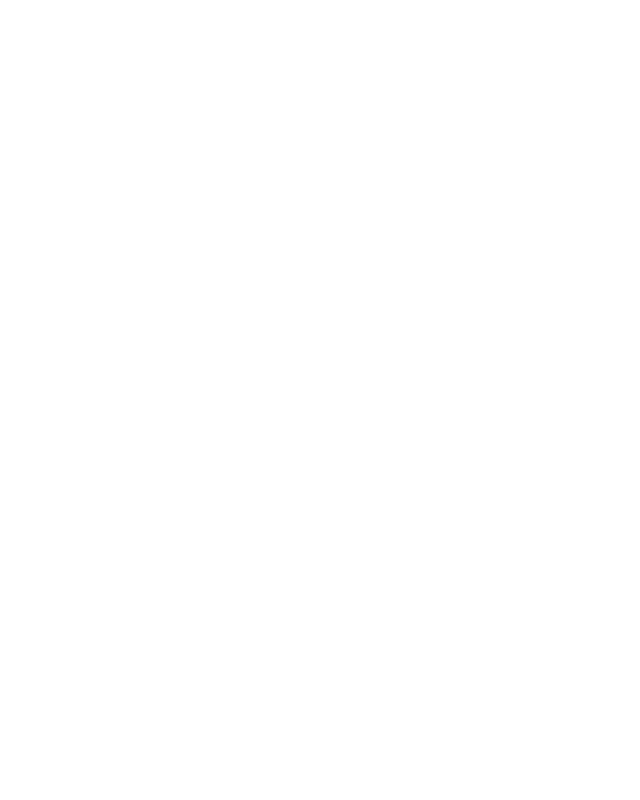
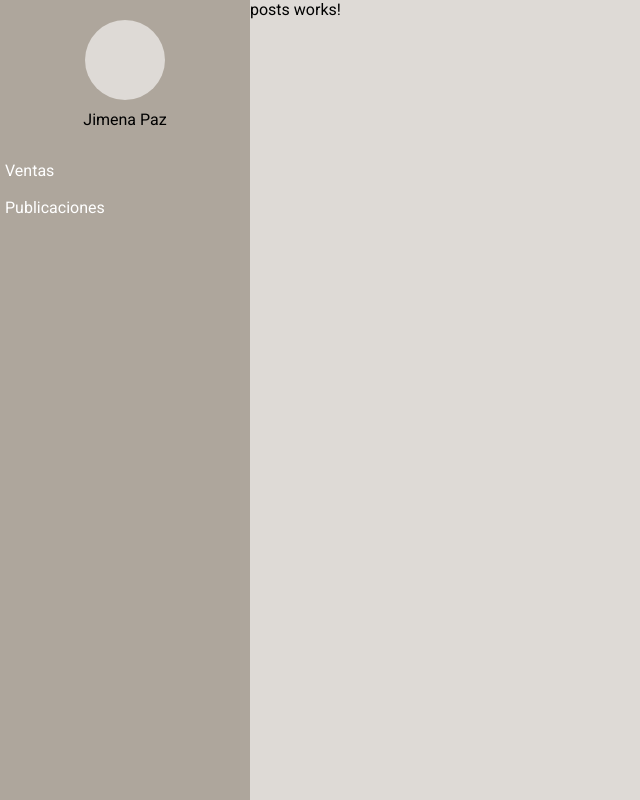
Before and after one commit to LeoPopolo/UltimoOjoWeb, an Angular app: page /admin/posts in a window 1280 px wide. Before the commit this address led to /. Shown: the whole page, without its empty margins (0-640 px from the left). Built offline with nearby package versions, Linux system fonts and the light colour scheme.

Commit message:
ruteo pagina de posts

```diff
--- a/src/app/admin/components/sidebar/sidebar.component.html
+++ b/src/app/admin/components/sidebar/sidebar.component.html
@@ -4,7 +4,7 @@
     <span class="Sidebar__profile__name">Jimena Paz</span>
   </div>
   <div class="Sidebar__sections">
-    <span class="Sidebar__sections__item">Plantillas</span>
-    <span class="Sidebar__sections__item">Publicaciones</span>
+    <span class="Sidebar__sections__item">Ventas</span>
+    <span class="Sidebar__sections__item" routerLink="posts">Publicaciones</span>
   </div>
 </aside>
--- a/src/app/admin/components/sidebar/sidebar.component.ts
+++ b/src/app/admin/components/sidebar/sidebar.component.ts
@@ -1,9 +1,10 @@
 import { Component } from '@angular/core';
+import { RouterModule } from '@angular/router';
 
 @Component({
   selector: 'app-sidebar',
   standalone: true,
-  imports: [],
+  imports: [ RouterModule ],
   templateUrl: './sidebar.component.html',
   styleUrl: './sidebar.component.scss'
 })
--- a/src/app/admin/layouts/admin/admin.component.html
+++ b/src/app/admin/layouts/admin/admin.component.html
@@ -1,6 +1,6 @@
 <main class="Dashboard">
   <app-sidebar class="Dashboard__sidebar"></app-sidebar>
   <section class="Dashboard__content">
-
+    <router-outlet></router-outlet>
   </section>
 </main>
--- a/src/app/admin/layouts/admin/admin.component.ts
+++ b/src/app/admin/layouts/admin/admin.component.ts
@@ -1,12 +1,13 @@
 import { Component } from '@angular/core';
 import { SidebarComponent } from "../../components/sidebar/sidebar.component";
+import { RouterOutlet } from '@angular/router';
 
 @Component({
     selector: 'app-admin',
     standalone: true,
     templateUrl: './admin.component.html',
     styleUrl: './admin.component.scss',
-    imports: [SidebarComponent]
+    imports: [SidebarComponent, RouterOutlet]
 })
 export class AdminComponent {
 
--- /dev/null
+++ b/src/app/admin/layouts/posts/posts.component.html
@@ -0,0 +1 @@
+<p>posts works!</p>
--- /dev/null
+++ b/src/app/admin/layouts/posts/posts.component.ts
@@ -0,0 +1,13 @@
+import { ChangeDetectionStrategy, Component } from '@angular/core';
+
+@Component({
+  selector: 'app-posts',
+  standalone: true,
+  imports: [],
+  templateUrl: './posts.component.html',
+  styleUrl: './posts.component.scss',
+  changeDetection: ChangeDetectionStrategy.OnPush
+})
+export class PostsComponent {
+
+}
```
Also changed, not shown: src/app/app.routes.ts (+7 -0 lines), src/app/admin/layouts/posts/posts.component.scss (added).
